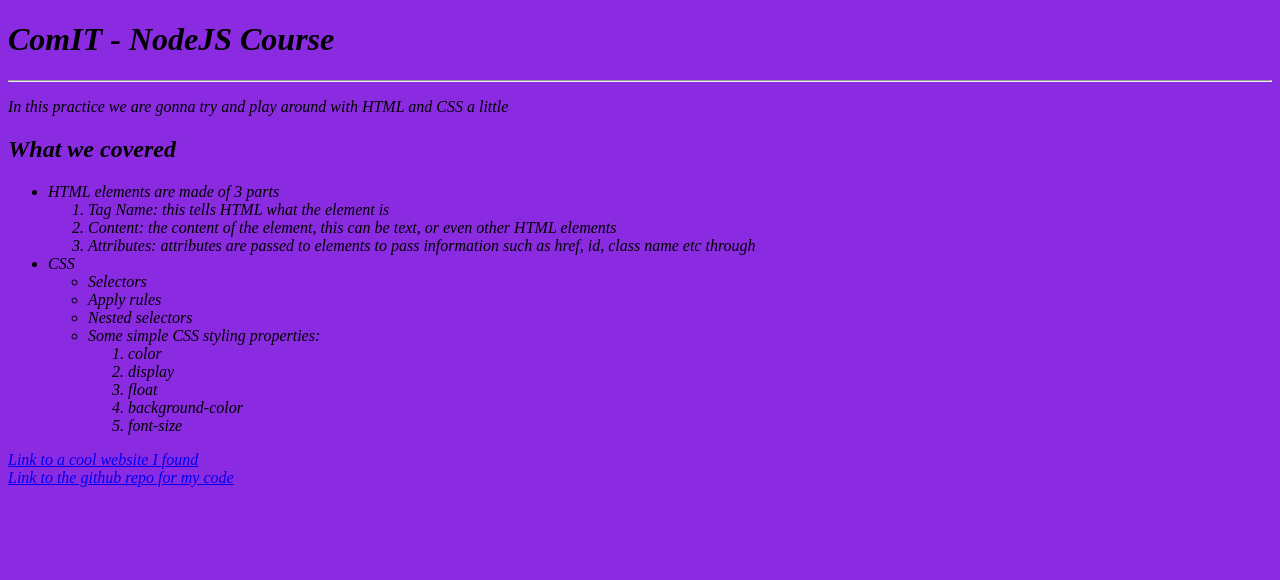
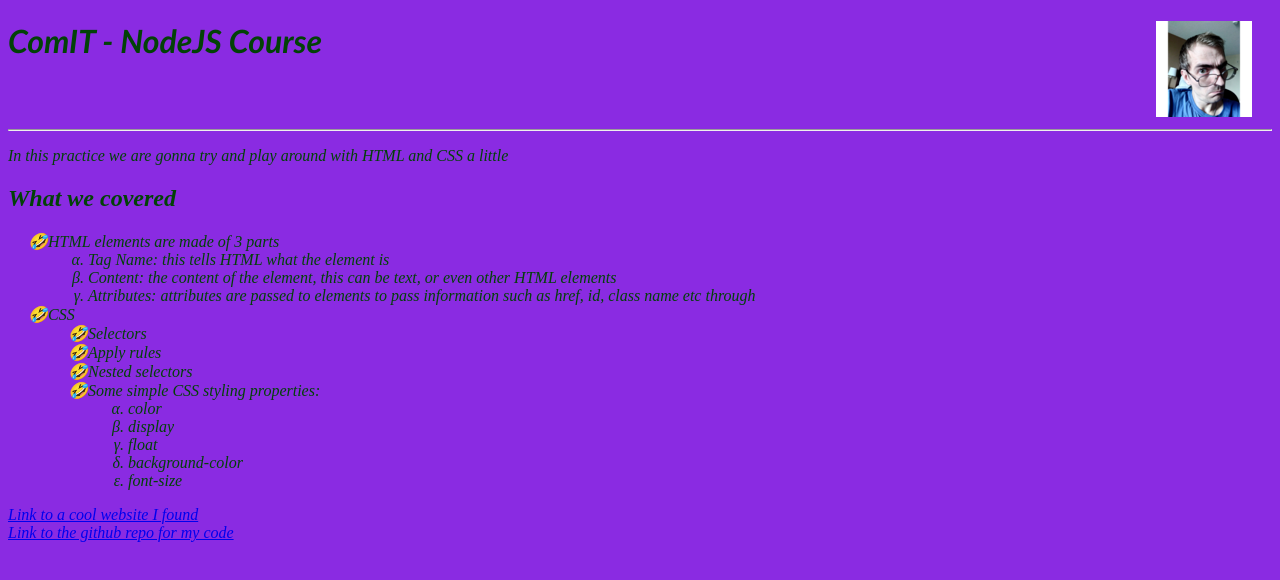
Before and after one commit to Zamkadysh/practise-2, a plain HTML site: page index.html in a window 1280 px wide. Drawn offline with Linux system fonts and the light colour scheme.

Commit message:
Finished

```diff
--- a/index.html
+++ b/index.html
@@ -5,7 +5,10 @@
         <link rel="stylesheet" href="style.css">
     </head>
     <body>
-        <h1>ComIT - NodeJS Course</h1>
+        <div id="header">
+            <img id="topImg" src="image.png" width="96px">
+            <h1>ComIT - NodeJS Course</h1>
+        </div>
         <hr>
         <p>In this practice we are gonna try and play around with HTML and CSS a little</p>
         <h2>What we covered</h2>
--- a/style.css
+++ b/style.css
@@ -1,5 +1,22 @@
 body {
     background-color: blueviolet;
     font-style: oblique;
-    color: black;
+    color:rgb(2, 66, 7);
 }
+h1 {
+    font-family: 'Trebuchet MS', 'Lucida Sans Unicode', 'Lucida Grande', 'Lucida Sans', Arial, sans-serif;
+}
+ul {
+    list-style-type: "\1F923";
+}
+ol {
+    list-style: lower-greek;
+}
+div#header {
+    width: 100%;
+    height: 100px;
+}
+img#topImg {
+    float: right;
+    margin-right: 20px;
+}
```
Also changed, not shown: image.png (added).
